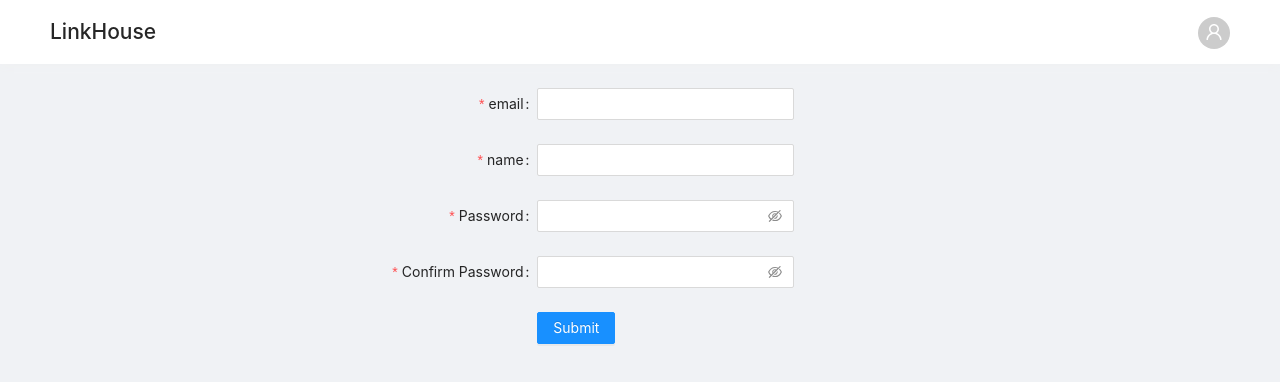
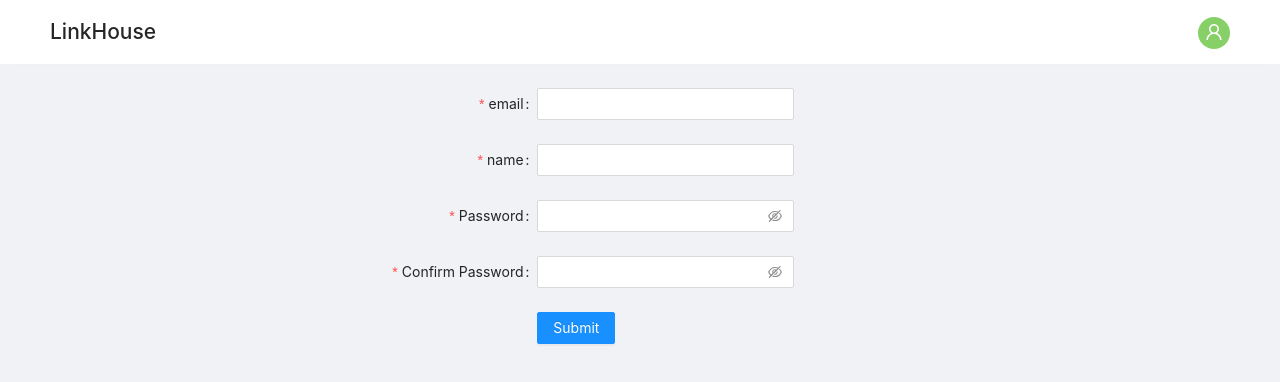
Before and after one commit to seonk94/link-house-client, a React (Create React App) app: page /signup in a window 1280 px wide. Shown: the top 382 px of the page. Built offline with nearby package versions, Linux system fonts and the light colour scheme; no server answers.

Commit message:
feat: user avatar css

```diff
--- a/src/models/User.ts
+++ b/src/models/User.ts
@@ -2,11 +2,14 @@ export default class User {
   public email: string;
 
   public password: string;
+
+  public name: string;
 
   constructor(
     user: User,
   ) {
     this.email = user.email;
     this.password = user.password;
+    this.name = user.name;
   }
 }
--- a/src/modules/Appbar.tsx
+++ b/src/modules/Appbar.tsx
@@ -42,7 +42,17 @@ const Appbar = () => {
             )}
             placement="bottomRight"
           >
-            <Avatar icon={<UserOutlined />} />
+            {
+              user
+                ? (
+                  <Avatar style={{ cursor: 'pointer', color: '#f56a00', backgroundColor: '#fde3cf' }}>
+                    {user.name[0].toUpperCase()}
+                  </Avatar>
+                )
+                : (
+                  <Avatar style={{ cursor: 'pointer', backgroundColor: '#87d068' }} icon={<UserOutlined />} />
+                )
+            }
           </Dropdown>
         </div>
       </Row>
```
